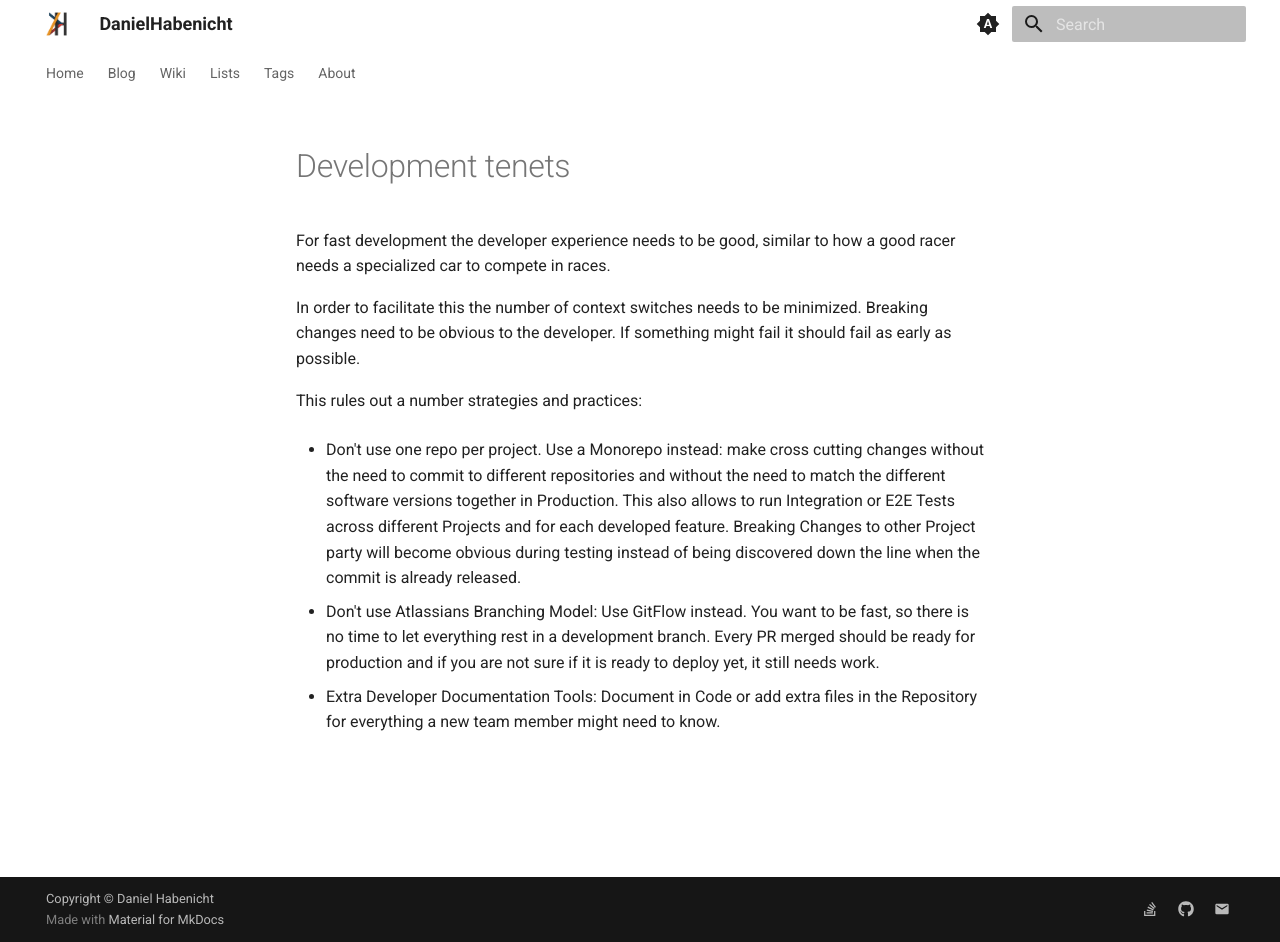
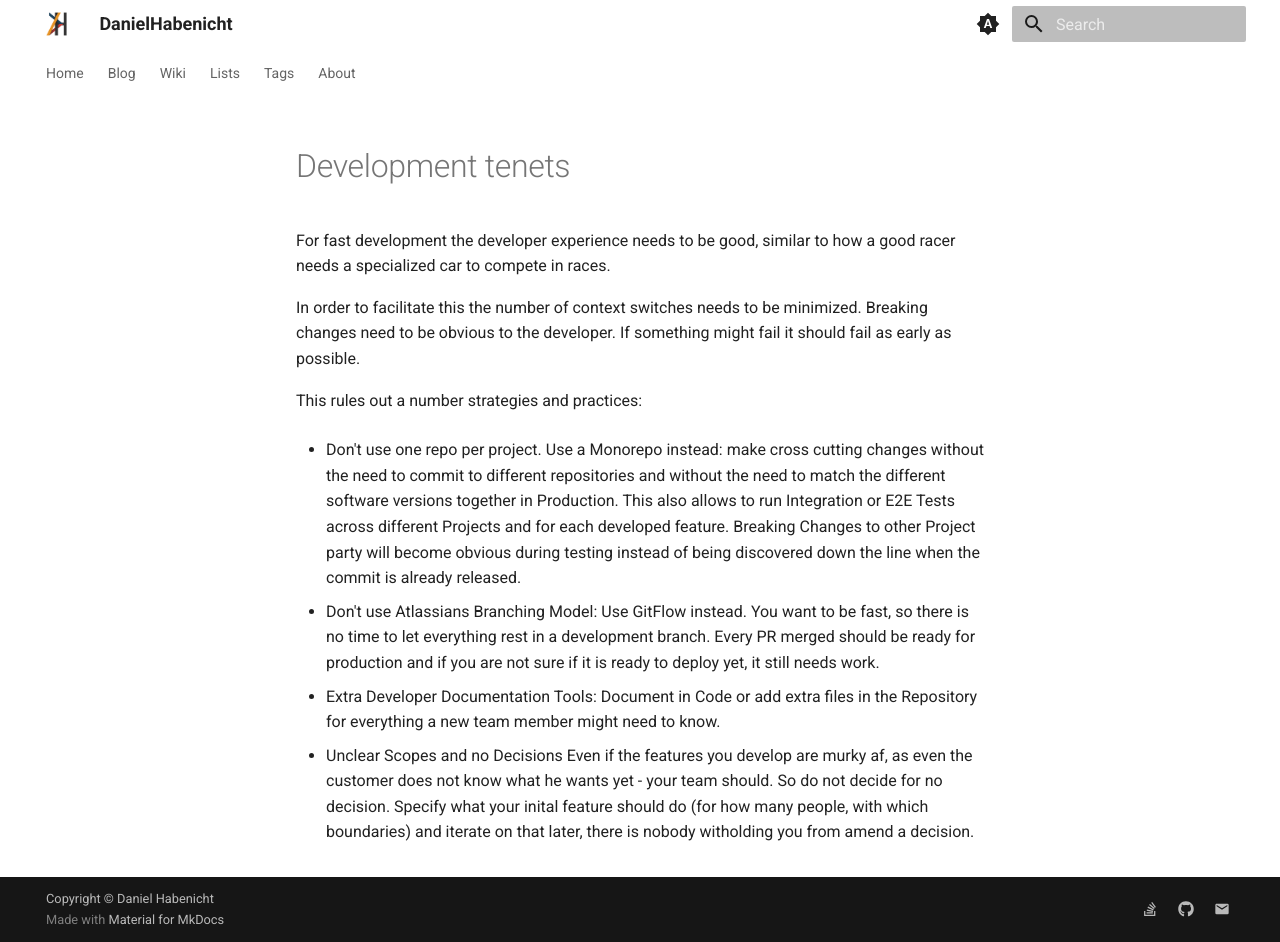
Before and after one commit to DanielHabenicht/danielhabenicht.github.io, an MkDocs documentation site: the page built from docs/development/development-tenets.md, in a window 1280 px wide and 942 px high. Built offline with MkDocs 1.6.1 and Material for MkDocs 9.7.7, drawn with Linux system fonts in a browser that asks for light colours; plug-ins that fetch from the network failed and are left out.

Commit message:
Update development-tenets.md

```diff
--- a/docs/development/development-tenets.md
+++ b/docs/development/development-tenets.md
@@ -16,3 +16,7 @@ This rules out a number strategies and practices:
 
 - Extra Developer Documentation Tools:
   Document in Code or add extra files in the Repository for everything a new team member might need to know.
+
+- Unclear Scopes and no Decisions
+  Even if the features you develop are murky af, as even the customer does not know what he wants yet - your team should. So do not decide for no decision.
+  Specify what your inital feature should do (for how many people, with which boundaries) and iterate on that later, there is nobody witholding you from amend a decision.
```
